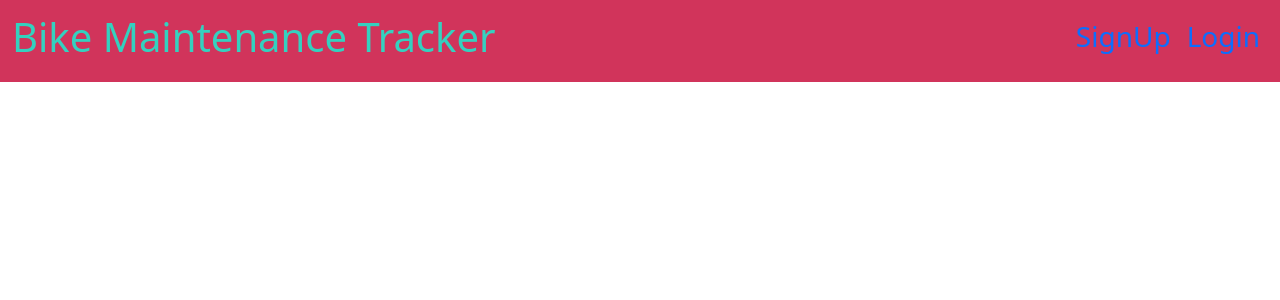
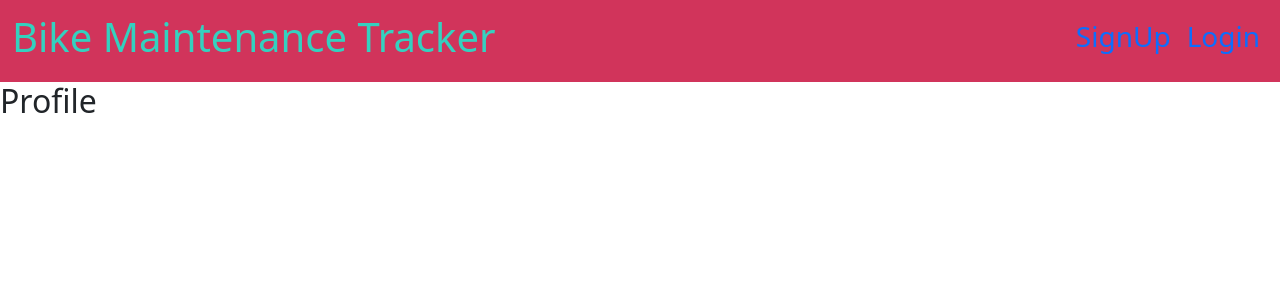
Before and after one commit to ds1242/bike-maintenance-tracker, a React (Create React App) app in the folder client/: page /profile in a window 1280 px wide. Shown: the top 300 px of the page. Built offline with nearby package versions, Linux system fonts and the light colour scheme.

Commit message:
created profile page

```diff
--- a/client/src/App.js
+++ b/client/src/App.js
@@ -9,6 +9,7 @@
 import Login from './pages/Login';
 import Home from './pages/Home';
 import MyBikes from './pages/MyBikes';
+import Profile from './pages/Profile';
 import Nav from './components/Nav'
 
 
@@ -36,6 +37,7 @@
               <Route exact path='/signup' component={SignUp} />
               <Route exact path='/login' component={Login} />
               <Route exact path='/mybikes/:id' component={MyBikes} />
+              <Route exact path='/profile/' component={Profile} />
             </Switch>
           </Router>
       </div>
--- /dev/null
+++ b/client/src/pages/Profile.js
@@ -0,0 +1,14 @@
+import React from 'react';
+// import Auth from '../utils/auth';
+// import { Link } from 'react-router-dom';
+// import { useQuery } from '@apollo/react-hooks';
+// import { QUERY_ME } from '../utils/queries'
+
+function Profile() {
+    return (
+        <h2>Profile</h2>
+    )
+};
+
+
+export default Profile;
```
